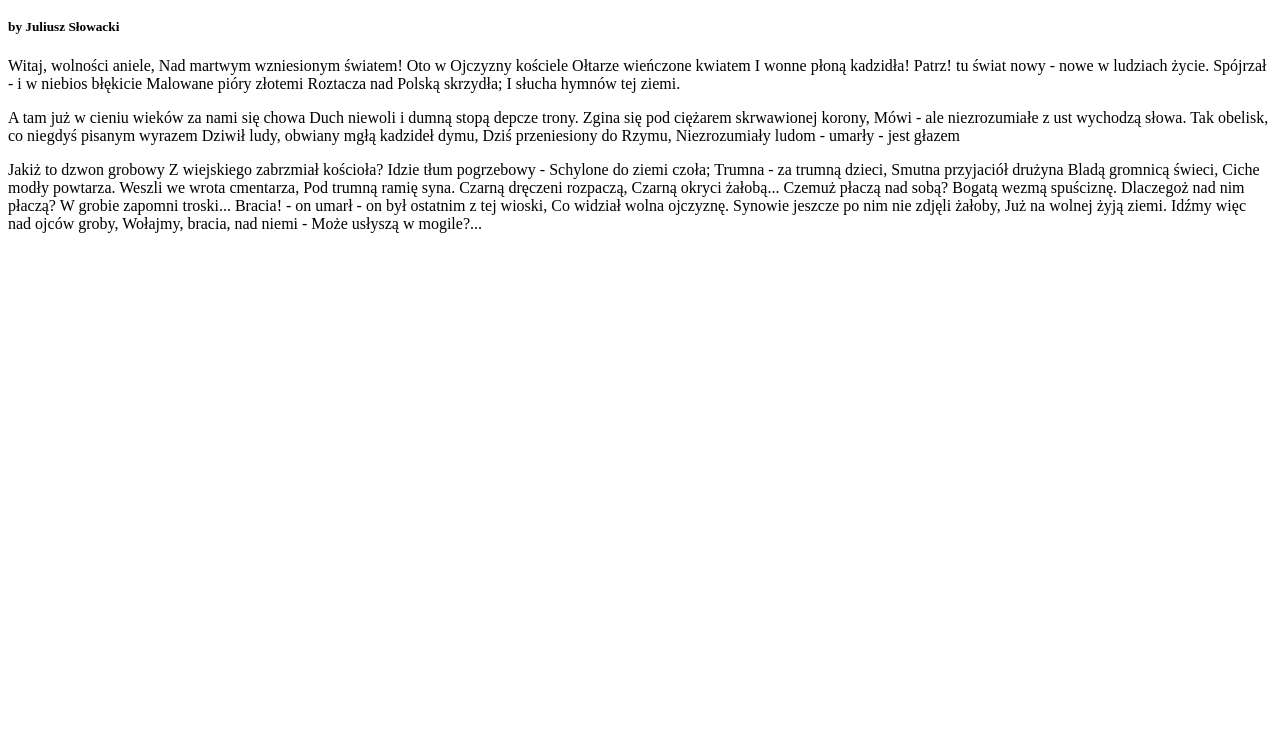
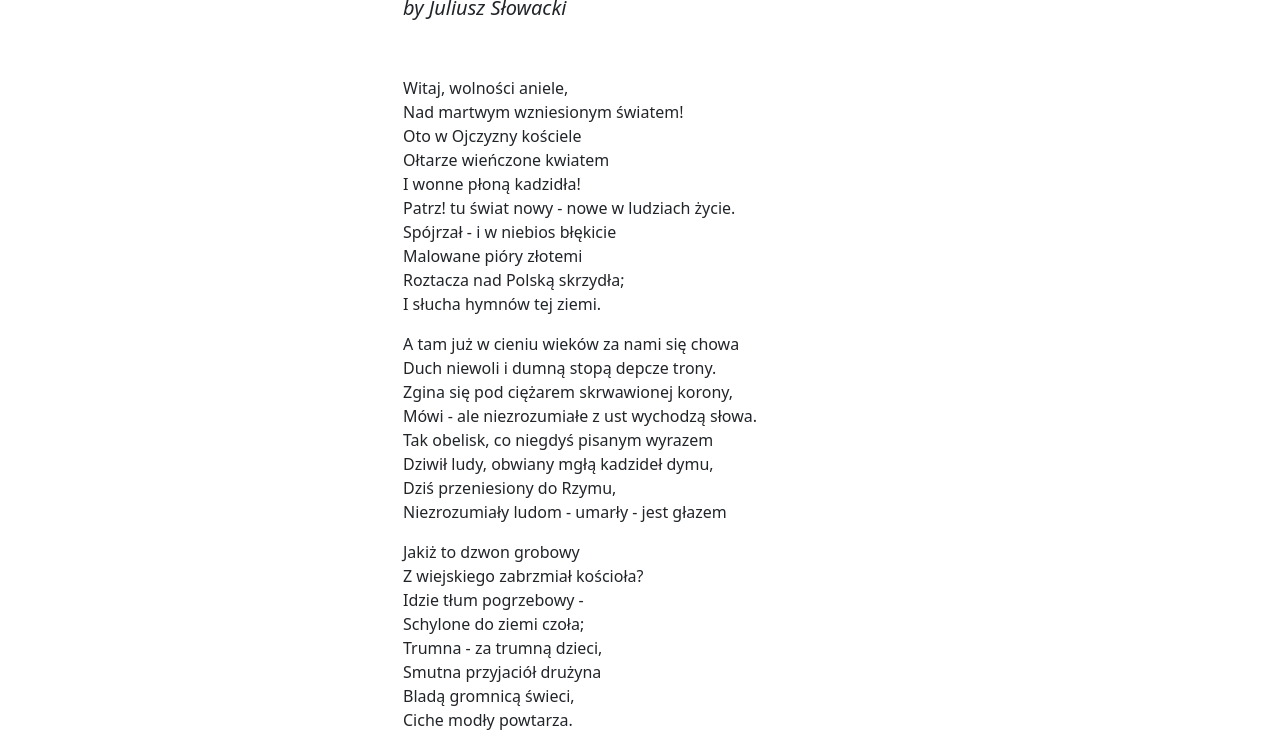
Before and after one commit to ufsowa/nauka-gita, a plain HTML site: page index.html in a window 1280 px wide. Shown: the part 50-795 px from the top of the page. Drawn offline with nearby package versions, Linux system fonts and the light colour scheme; files that its build step writes are made by us from their sources; a web font is replaced by a local one.

Commit message:
Add styles

```diff
--- a/index.html
+++ b/index.html
@@ -7,58 +7,66 @@
         <link rel="preconnect" href="https://fonts.googleapis.com">
         <link rel="preconnect" href="https://fonts.gstatic.com" crossorigin>
         <link href="https://fonts.googleapis.com/css2?family=Inconsolata&family=Signika+Negative:wght@700&display=swap" rel="stylesheet">
-        <link rel="stylesheet" type="text/css" href="style.css">
+        <link href="https://cdn.jsdelivr.net/npm/bootstrap@5.1.3/dist/css/bootstrap.min.css" rel="stylesheet" integrity="sha384-1BmE4kWBq78iYhFldvKuhfTAU6auU8tT94WrHftjDbrCEXSU1oBoqyl2QvZ6jIW3" crossorigin="anonymous">
+        <link rel="stylesheet" type="text/css" href="css/style.css">
     </head>
+
+    <script src="https://cdn.jsdelivr.net/npm/bootstrap@5.1.3/dist/js/bootstrap.bundle.min.js" integrity="sha384-ka7Sk0Gln4gmtz2MlQnikT1wXgYsOg+OMhuP+IlRH9sENBO0LRn5q+8nbTov4+1p" crossorigin="anonymous"></script>
+
     <body>
-        <h2>Oda do wolności</h2>
-        <h5>by Juliusz Słowacki</h5>
-
-        <p>  Witaj, wolności aniele,
-            Nad martwym wzniesionym światem!
-            Oto w Ojczyzny kościele
-            Ołtarze wieńczone kwiatem
-            I wonne płoną kadzidła!
-        Patrz! tu świat nowy - nowe w ludziach życie.
-            Spójrzał - i w niebios błękicie
-            Malowane pióry złotemi
-            Roztacza nad Polską skrzydła;
-            I słucha hymnów tej ziemi.
-        </p>
-        <p>
-        A tam już w cieniu wieków za nami się chowa
-        Duch niewoli i dumną stopą depcze trony.
-        Zgina się pod ciężarem skrwawionej korony,
-        Mówi - ale niezrozumiałe z ust wychodzą słowa.
-        Tak obelisk, co niegdyś pisanym wyrazem
-        Dziwił ludy, obwiany mgłą kadzideł dymu,
-             Dziś przeniesiony do Rzymu,
-        Niezrozumiały ludom - umarły - jest głazem</p>
-
-        <p>Jakiż to dzwon grobowy
-    Z wiejskiego zabrzmiał kościoła?
-    Idzie tłum pogrzebowy -
-    Schylone do ziemi czoła;
-    Trumna - za trumną dzieci,
-    Smutna przyjaciół drużyna
-    Bladą gromnicą świeci,
-    Ciche modły powtarza.
-
-    Weszli we wrota cmentarza,
-    Pod trumną ramię syna.
-    Czarną dręczeni rozpaczą,
-    Czarną okryci żałobą...
-
-    Czemuż płaczą nad sobą?
-    Bogatą wezmą spuściznę.
-    Dlaczegoż nad nim płaczą?
-    W grobie zapomni troski...
-Bracia! - on umarł  - on był ostatnim z tej wioski,
-    Co widział wolna ojczyznę.
-Synowie jeszcze po nim nie zdjęli żałoby,
-    Już na wolnej żyją ziemi.
-    Idźmy więc nad ojców groby,
-    Wołajmy, bracia, nad niemi -
-    Może usłyszą w mogile?...
-        </p>
-    </body>
+        <div class="container">
+            <div class="row ps-5 mb-5 justify-content-center" >
+                <div class="w-50">
+                    <h2>Oda do wolności</h2>
+                    <h5 class="fst-italic fw-light">by Juliusz Słowacki</h5>
+                </div>
+            </div>
+            <div class="row justify-content-center ps-5 mb-5">
+                <div class="w-50">
+                <p>Witaj, wolności aniele,<br>
+                    Nad martwym wzniesionym światem!<br>
+                    Oto w Ojczyzny kościele<br>
+                    Ołtarze wieńczone kwiatem<br>
+                    I wonne płoną kadzidła!<br>
+                    Patrz! tu świat nowy - nowe w ludziach życie.<br>
+                    Spójrzał - i w niebios błękicie<br>
+                    Malowane pióry złotemi<br>
+                    Roztacza nad Polską skrzydła;<br>
+                    I słucha hymnów tej ziemi.<br></p>
+                <p>A tam już w cieniu wieków za nami się chowa<br>
+                    Duch niewoli i dumną stopą depcze trony.<br>
+                    Zgina się pod ciężarem skrwawionej korony,<br>
+                    Mówi - ale niezrozumiałe z ust wychodzą słowa.<br>
+                    Tak obelisk, co niegdyś pisanym wyrazem<br>
+                    Dziwił ludy, obwiany mgłą kadzideł dymu,<br>
+                    Dziś przeniesiony do Rzymu,<br>
+                    Niezrozumiały ludom - umarły - jest głazem</p>
+                <p>Jakiż to dzwon grobowy<br>
+                    Z wiejskiego zabrzmiał kościoła?<br>
+                    Idzie tłum pogrzebowy -<br>
+                    Schylone do ziemi czoła;<br>
+                    Trumna - za trumną dzieci,<br>
+                    Smutna przyjaciół drużyna<br>
+                    Bladą gromnicą świeci,<br>
+                    Ciche modły powtarza.<br></p>
+                <p>Weszli we wrota cmentarza,<br>
+                    Pod trumną ramię syna.<br>
+                    Czarną dręczeni rozpaczą,<br>
+                    Czarną okryci żałobą...<br></p>
+                <p>Czemuż płaczą nad sobą?<br>
+                    Bogatą wezmą spuściznę.<br>
+                    Dlaczegoż nad nim płaczą?<br>
+                    W grobie zapomni troski...<br>
+                    Bracia! - on umarł! <br>
+                    On był ostatnim z tej wioski,<br>
+                    Co widział wolna ojczyznę.<br>
+                    Synowie jeszcze po nim nie zdjęli żałoby,<br>
+                    Już na wolnej żyją ziemi.<br>
+                    Idźmy więc nad ojców groby,<br>
+                    Wołajmy, bracia, nad niemi -<br>
+                    Może usłyszą w mogile?...<br></p>
+                </div>
+            </div>
+        </div>
+</body>
 </html>
--- a/sass/style.scss
+++ b/sass/style.scss
@@ -0,0 +1 @@
+$spacers: 10px;
```
